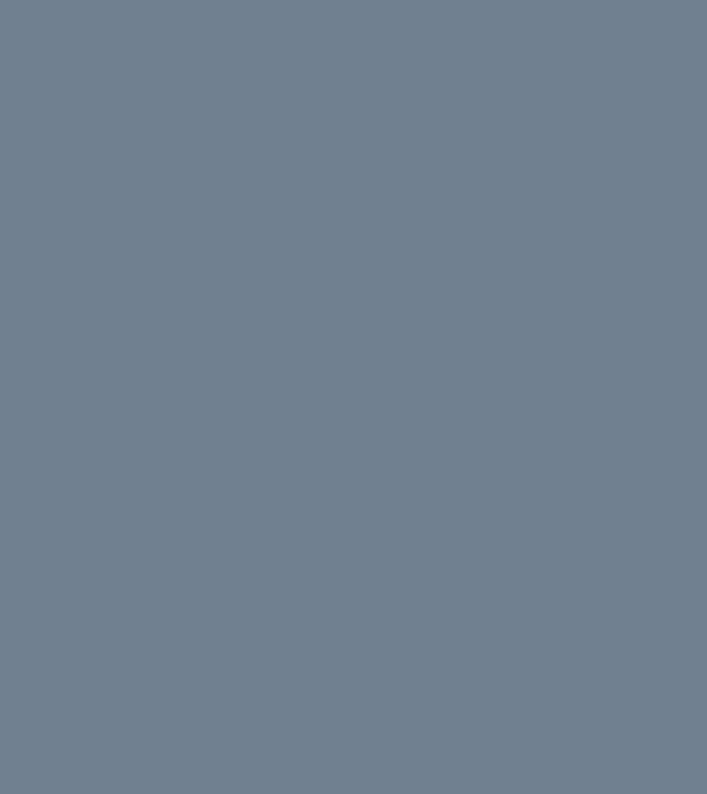
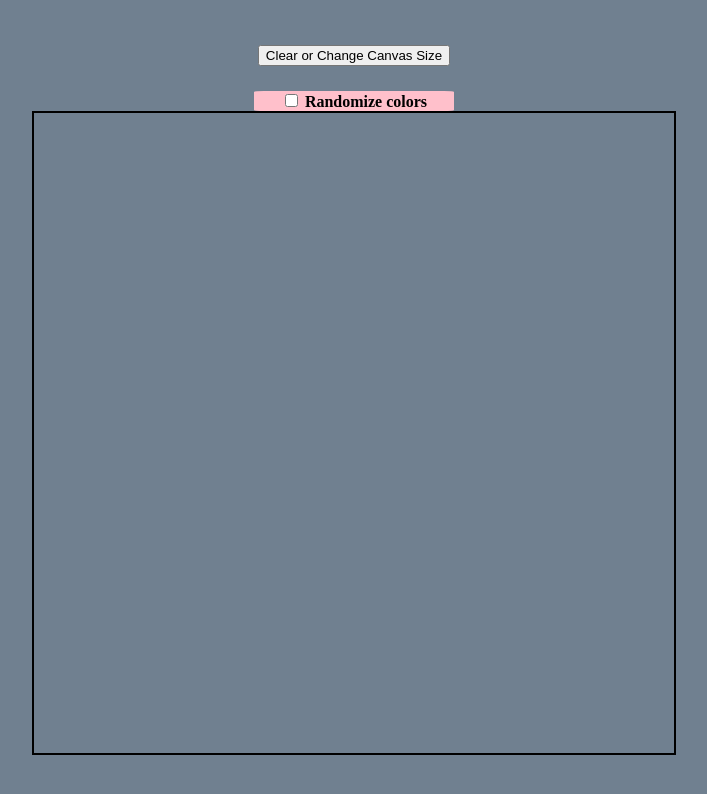
Before and after one commit to KeatonRedd/etch-a-sketch, a plain HTML site: page index.html in a window 1280 px wide. Shown: the whole page, without its empty margins (286-993 px from the left). Drawn offline with Linux system fonts and the light colour scheme.

Commit message:
finished

```diff
--- a/index.html
+++ b/index.html
@@ -1,16 +1,26 @@
 <!DOCTYPE html>
 <html lang="en">
+
 <head>
     <meta charset="UTF-8">
     <meta http-equiv="X-UA-Compatible" content="IE=edge">
     <meta name="viewport" content="width=device-width, initial-scale=1.0">
     <title>Document</title>
     <script src="script.js" defer></script>
-    <link rel="stylesheet"  href="style.css">
+    <link rel="stylesheet" href="style.css">
 </head>
+
 <body id="body">
+    <button id="clearBtn">Clear or Change Canvas Size</button>
+
+    <div id="fakeBtn">
+        <input id="randomBtn" type="checkbox">
+        <label for="randomBtn">Randomize colors</label>
+    </div>
+
     <div id="theGrid">
 
     </div>
 </body>
+
 </html>
--- a/script.js
+++ b/script.js
@@ -1,30 +1,67 @@
+const theGrid = document.querySelector('#theGrid');
+const gridWidth = document.getElementById('body').clientWidth / 2;
+const gridItems = theGrid.children;
+const clearBtn = document.querySelector('#clearBtn');
+const randomBtn = document.querySelector('#randomBtn')
+createGrid(4);
+
 function createGrid(squareThis) {
-    gridWidth = (document.getElementById('body').clientWidth) * .5;
-    gridHeight = gridWidth;
+    setGridContainer();
+    let squareSize = (gridWidth / squareThis);
 
     for (let i = 0; i < (squareThis ** 2); i++) {
         let newSquare = document.createElement('div');
-        newSquare.classList.add(`squareItem`);
 
-        document.getElementById('theGrid').append(newSquare);
+        newSquare.classList.add('squareItem');
+        newSquare.style.width = squareSize + 'px';
+        newSquare.style.height = squareSize + 'px';
+
+        theGrid.append(newSquare);
     }
 
-    for (let i = 0; i < squareThis; i++) {
-        const gta = document.getElementById('theGrid');
+    if (randomBtn.checked) {
+        randomMouseover();
+    }
 
-        if (gta.getAttribute('grid-template-areas') === null) {
-            gta.setAttribute('grid-template-areas', 'a ');
-            // gta.style.gridTemplateAreas = ('a ');
-        }
-
-        else {
-            gta.setAttribute('grid-template-areas', `${gta.getAttribute('grid-template-areas') + 'a '}`);
-            // gta.style.gridTemplateAreas = (`${gta.getAttribute('grid-template-area') + 'a '}`);
-        }
-
-        console.log(gta.getAttribute('grid-template-areas'));
-
+    else {
+        mouseoverListener();
     }
 }
 
-createGrid(4);
+function setGridContainer() {
+    theGrid.style.width = (gridWidth) + 'px';
+    theGrid.style.height = (gridWidth) + 'px';
+}
+
+function mouseoverListener() {
+    for (let i = 0; i < gridItems.length; i++) {
+        gridItems[i].addEventListener('mouseover', () => {
+            gridItems[i].classList.add('colored');
+        });
+    };
+}
+
+function randomMouseover() {
+    for (let i = 0; i < gridItems.length; i++) {
+        gridItems[i].addEventListener('mouseover', () => {
+            gridItems[i].style.backgroundColor = `${'#' + Math.floor(Math.random()*16777215).toString(16)}`;
+        })
+    }
+}
+
+function clearSquares() {
+    while (theGrid.firstChild) {
+        theGrid.removeChild(theGrid.firstChild);
+    }
+}
+
+clearBtn.addEventListener('click', () => {
+    let userInput;
+
+    do {
+        userInput = prompt("How many rows and columns would you like to have?");
+    }while (userInput > 100)
+
+    clearSquares();
+    createGrid(userInput);
+});
--- a/style.css
+++ b/style.css
@@ -1,17 +1,38 @@
 body {
     background-color: slategray;
-}
-
-#theGrid {
-    display: grid;
-    grid-auto-columns: 10vw;
-    grid-template-areas: none;
+    margin: 0;
+    padding: 0;
+    height: 100vh;
+    display: flex;
+    flex-direction: column;
     justify-content: center;
     align-items: center;
 }
 
+.colored {
+    background-color: pink;
+}
+
+#fakeBtn {
+    width: 25vh;
+    background-color: pink;
+    border-radius: 5%;
+    text-align: center;
+    font-weight: bolder;
+}
+
+#theGrid {
+    display: flex;
+    flex-wrap: wrap;
+    justify-content: center;
+    align-items: center;
+    border: 2px black solid;
+}
+
 .squareItem {
-    text-align: center;
-    width: 10vw;
-    height: 10vw;
+    border: 0px solid white;
 }
+
+button {
+    margin-bottom: 25px;
+}
```
